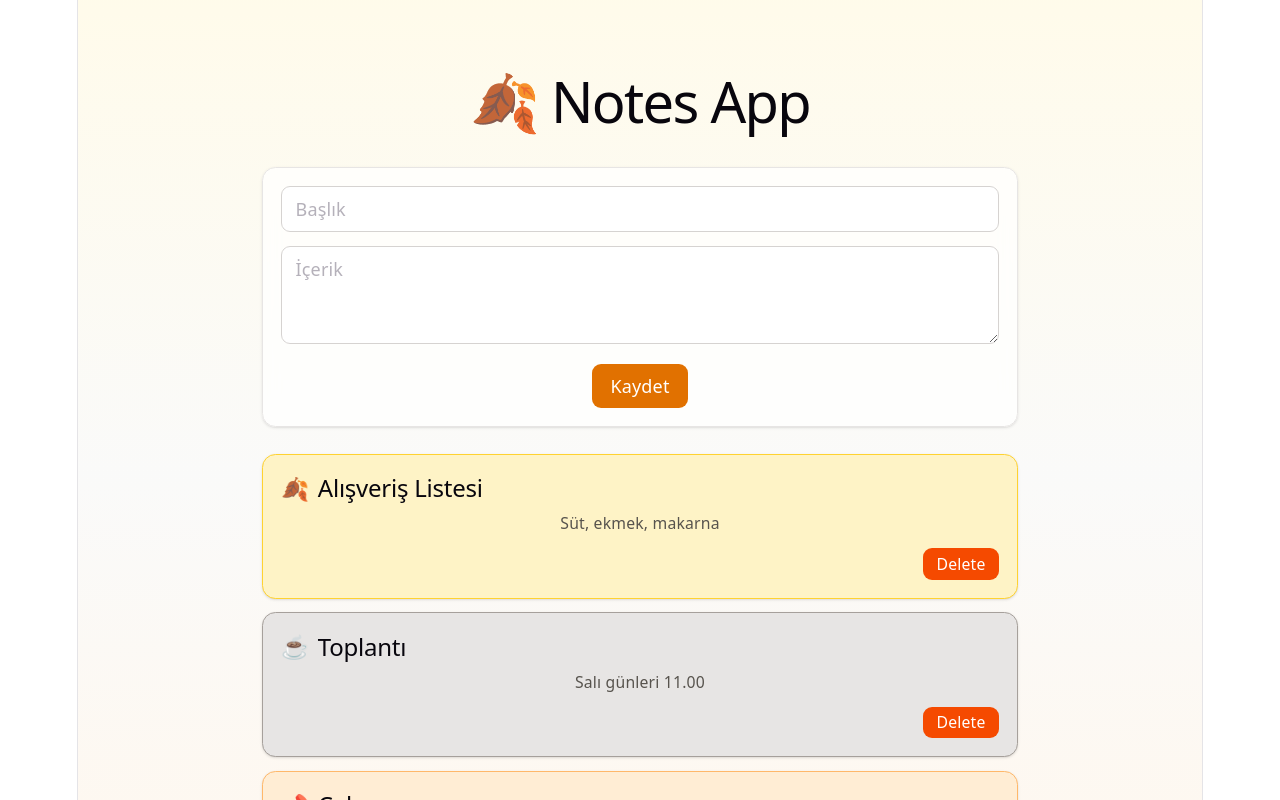
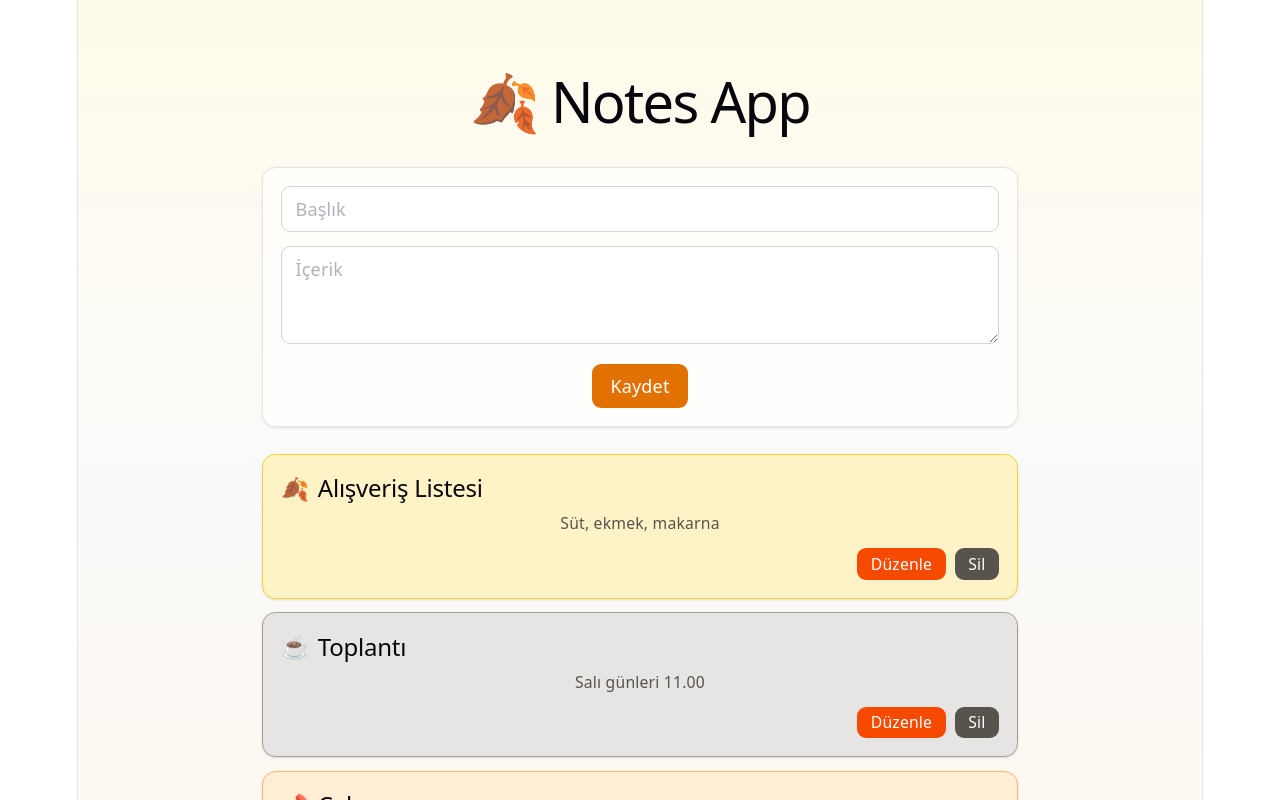
Before and after one commit to EniseAslan/Notes-App, a React (Vite) app in the folder notes-app/: page / in a window 1280 px wide. Shown: the top 800 px of the page. Built offline with nearby package versions, Linux system fonts and the light colour scheme.

Commit message:
feat: edit notes in place using shared form

```diff
--- a/notes-app/src/App.jsx
+++ b/notes-app/src/App.jsx
@@ -2,29 +2,47 @@ import { useState } from "react";
 import NoteList from "./components/NoteList";
 import NoteForm from "./components/NoteForm";
 function App() {
-
-  const [notes,setNotes] = useState([
+  const [notes, setNotes] = useState([
     { id: 1, title: "Alışveriş Listesi", content: "Süt, ekmek, makarna" },
     { id: 2, title: "Toplantı", content: "Salı günleri 11.00" },
     { id: 3, title: "Çalışma", content: "React'a 3 saat çalış" },
   ]);
- const [form, setForm] = useState({ title: "", content: "" });
+  const [form, setForm] = useState({ title: "", content: "" });
+  const [editingId, setEditingId] = useState(null);
 
   const saveNote = () => {
     if (!form.title.trim()) return;
-    setNotes((prev) => [...prev, { id: Date.now(), ...form }]);
+
+    if (editingId === null) {
+      setNotes((prev) => [...prev, { id: Date.now(), ...form }]);
+    } else {
+      setNotes((prev) =>
+        prev.map((n) => (n.id === editingId ? { ...n, ...form } : n)),
+      );
+      setEditingId(null);
+    }
     setForm({ title: "", content: "" });
   };
 
-  const deleteNote=(id)=> {setNotes((prev)=>prev.filter((n)=>n.id !== id));};
+  const deleteNote = (id) => {
+    setNotes((prev) => prev.filter((n) => n.id !== id));
+    if (editingId === id) {
+      setEditingId(null);
+      setForm({ title: "", content: "" });
+    }
+  };
 
+  const startEdit = (note) => {
+    setEditingId(note.id);
+    setForm({ title: note.title, content: note.content });
+  };
 
   return (
     <div className="min-h-screen bg-gradient-to-b from-amber-50 via-stone-50 to-orange-50 p-8">
       <div className="max-w-2xl mx-auto">
         <h1 className="text-3xl font-bold text-stone-800 mb-6">🍂 Notes App</h1>
-        <NoteForm form={form} onChange={setForm} onSave={saveNote} />
-        <NoteList notes={notes} onDelete={deleteNote} />
+        <NoteForm form={form} onChange={setForm} onSave={saveNote} isEditing={editingId !== null} />
+        <NoteList notes={notes} onDelete={deleteNote} onEdit={startEdit}/>
       </div>
     </div>
   );
--- a/notes-app/src/components/NoteCard.jsx
+++ b/notes-app/src/components/NoteCard.jsx
@@ -1,4 +1,4 @@
-function NoteCard({ note, index,onDelete }) {
+function NoteCard({ note, index,onDelete, onEdit }) {
   const cardColors = [
     "bg-amber-100 border-amber-300",
     "bg-stone-200 border-stone-400",
@@ -8,6 +8,7 @@ function NoteCard({ note, index,onDelete }) {
   const noteEmojis = ["🍂", "☕", "📌", "🌰"];
   const colorClass = cardColors[index % cardColors.length];
   const emoji = noteEmojis[index % noteEmojis.length];
+
   return (
     <div className={`p-4 rounded-xl border shadow-sm ${colorClass}`}>
       <h2 className="font-semibold text-stone-800 flex items-center gap-2">
@@ -15,12 +16,18 @@ function NoteCard({ note, index,onDelete }) {
         {note.title}
       </h2>
       <p className="text-stone-600 text-sm">{note.content}</p>
-      <div className="flex justify-end mt-3">
+      <div className="flex justify-end gap-2 mt-3">
+         <button
+          onClick={() => onEdit(note)}
+          className="text-sm px-3 py-1 rounded-lg bg-orange-600 text-white hover:bg-blue-600 transition"
+        >
+          Düzenle
+        </button>
         <button
           onClick={() => onDelete(note.id)}
-          className="text-sm px-3 py-1 rounded-lg bg-orange-600 text-white hover:bg-red-600 transition"
+          className="text-sm px-3 py-1 rounded-lg bg-stone-600 text-white hover:bg-red-600 transition"
         >
-          Delete
+          Sil
         </button>
       </div>
     </div>
--- a/notes-app/src/components/NoteForm.jsx
+++ b/notes-app/src/components/NoteForm.jsx
@@ -1,6 +1,6 @@
 import { useState } from "react";
 
-export default function NoteForm({ form, onChange, onSave }) {
+export default function NoteForm({ form, onChange, onSave,isEditing }) {
   const [error, setError] = useState("");
 
   const handleChange = (e) => {
@@ -48,11 +48,15 @@ export default function NoteForm({ form, onChange, onSave }) {
      {error}
   </p>
       )}
-      <button
+       <button
         type="submit"
-        className="bg-amber-600 text-white px-4 py-2 rounded-lg hover:bg-amber-700 transition"
+        className={`text-white px-4 py-2 rounded-lg transition ${
+          isEditing
+            ? "bg-teal-600 hover:bg-teal-700"
+            : "bg-amber-600 hover:bg-amber-700"
+        }`}
       >
-        Kaydet
+        {isEditing ? "Güncelle" : "Kaydet"}
       </button>
     </form>
   );
--- a/notes-app/src/components/NoteList.jsx
+++ b/notes-app/src/components/NoteList.jsx
@@ -1,6 +1,6 @@
 import NoteCard from './NoteCard'
 
-function NoteList({notes, onDelete}) {
+function NoteList({notes, onDelete, onEdit}) {
    if (notes.length === 0) {
     return <p className="text-stone-500">Not bulunamadı.</p>;
   }
@@ -8,7 +8,7 @@ function NoteList({notes, onDelete}) {
   return (
     <div className="space-y-3">
       {notes.map((note, index) => (
-        <NoteCard key={note.id} note={note} index={index} onDelete={onDelete}/>
+        <NoteCard key={note.id} note={note} index={index} onDelete={onDelete} onEdit={onEdit}/>
       ))}
     </div>
   );
```
